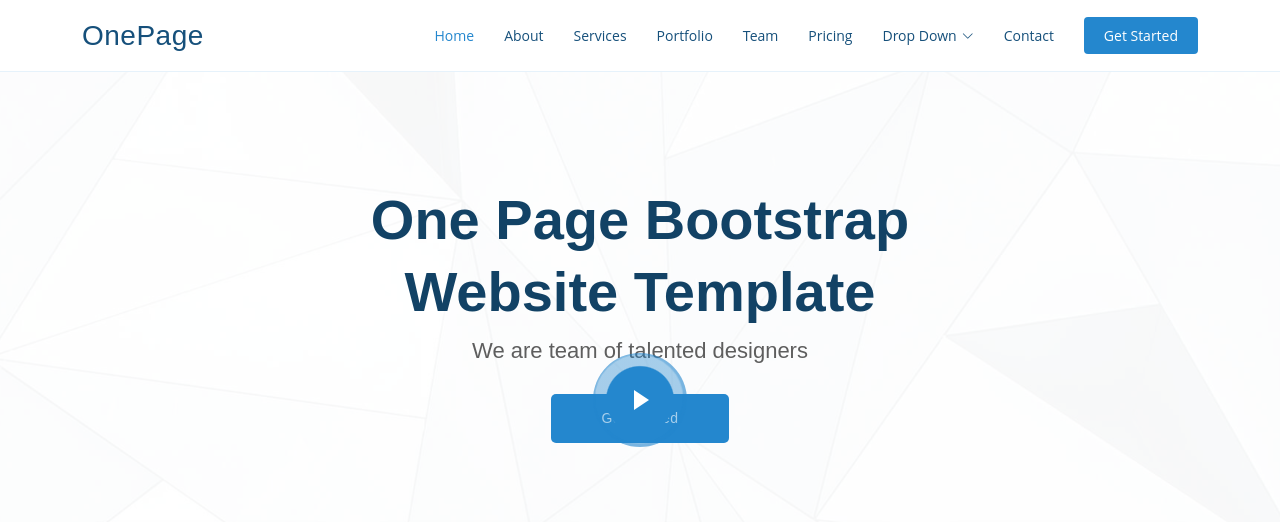
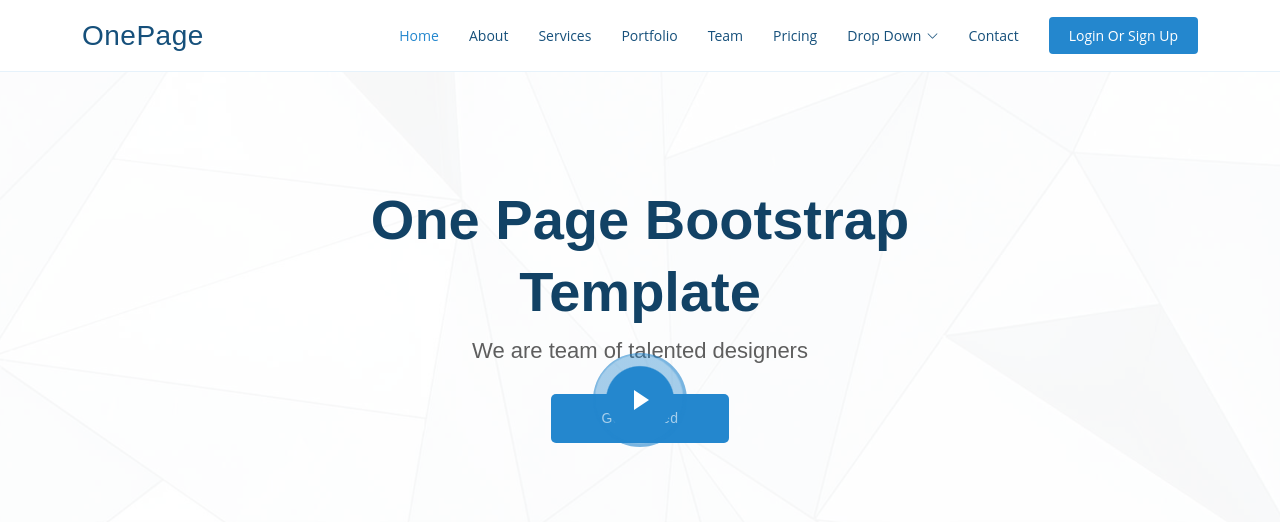
Before and after one commit to bishwast/Django_proj, a Django app: page / in a window 1280 px wide. Shown: the top 522 px of the page. Run offline with Django 4.2, Linux system fonts and the light colour scheme; data comes from the database, SQL or seed files in the repository; both versions use the stored data as it was after the commit; some libraries are stand-ins or nearby versions.

Commit message:
User authentication in Django
-	Goal: Allow user to login to web.
-	Added login.html to the template
-	Added login function in views.py with authentication to user login info.
-	Change the site content.
-	Added if statement to greet a user per their credentials.
-	..
-	Logout:
-	Added user login code and redirect page if not logged in to login.html
-	Added new path in urls.py once user clicks logout.

```diff
--- a/myApp/myApp/myAppProj/urls.py
+++ b/myApp/myApp/myAppProj/urls.py
@@ -5,5 +5,6 @@ urlpatterns = [
     path('', views.index, name='index'),
     path('counter', views.counter, name='counter'),
     path('register', views.register, name='register'),
-
+    path('login', views.login, name='login'),
+    path('logout', views.logout, name = 'logout')
 ]
--- a/myApp/myApp/myAppProj/views.py
+++ b/myApp/myApp/myAppProj/views.py
@@ -73,6 +73,26 @@ def register(request):
     else:
         return render(request, 'register.html')
 
+def login(request):
+    if request.method =='POST':
+        username = request.POST['username']
+        password = request.POST['password']
+
+        user = auth.authenticate(username=username, password= password)
+
+        if user is not None:    # If user is not in DB
+            auth.login(request, user)
+            return redirect('/')    # Redirect user to hopemage
+        else:
+            messages.info(request, "Credentials Invalid!")
+            return redirect('login')
+    else:
+        return render(request, 'login.html')
+
+def logout(request):
+    auth.logout(request)    # Logout user out of the page
+    return redirect('/')
+
 def counter(request):
     text = request.POST['text']  ## stores user input from index.html to text variable.
     amountofWords = len(text.split())   ## Splits each unspaced combination of letters to words and counts them.
--- a/myApp/myApp/templates/index.html
+++ b/myApp/myApp/templates/index.html
@@ -74,7 +74,11 @@
             </ul>
           </li>
           <li><a class="nav-link scrollto" href="#contact">Contact</a></li>
-          <li><a class="getstarted scrollto" href="#about">Get Started</a></li>
+          {% if user.is_authenticated %}
+          <li><a class="getstarted scrollto" href="logout">Logout</a></li>
+          {%else%}
+          <li><a class="getstarted scrollto" href="login.html">Login Or Sign Up</a></li>
+          {%endif%}
         </ul>
         <i class="bi bi-list mobile-nav-toggle"></i>
       </nav><!-- .navbar -->
@@ -87,8 +91,13 @@
     <div class="container position-relative" data-aos="fade-up" data-aos-delay="100">
       <div class="row justify-content-center">
         <div class="col-xl-7 col-lg-9 text-center">
-          <h1>One Page Bootstrap Website Template</h1>
+          {% if user.is_authenticated %}
+          <h1>Welcome, {{user.username}}</h1>
+          {% else %}
+          <h1>One Page Bootstrap Template</h1>
+          {%endif%}
           <h2>We are team of talented designers</h2>
+
         </div>
       </div>
       <div class="text-center">
```
Also changed, not shown: myApp/myApp/templates/login.html (added, +23 -0 lines), myApp/myApp/db.sqlite3.
